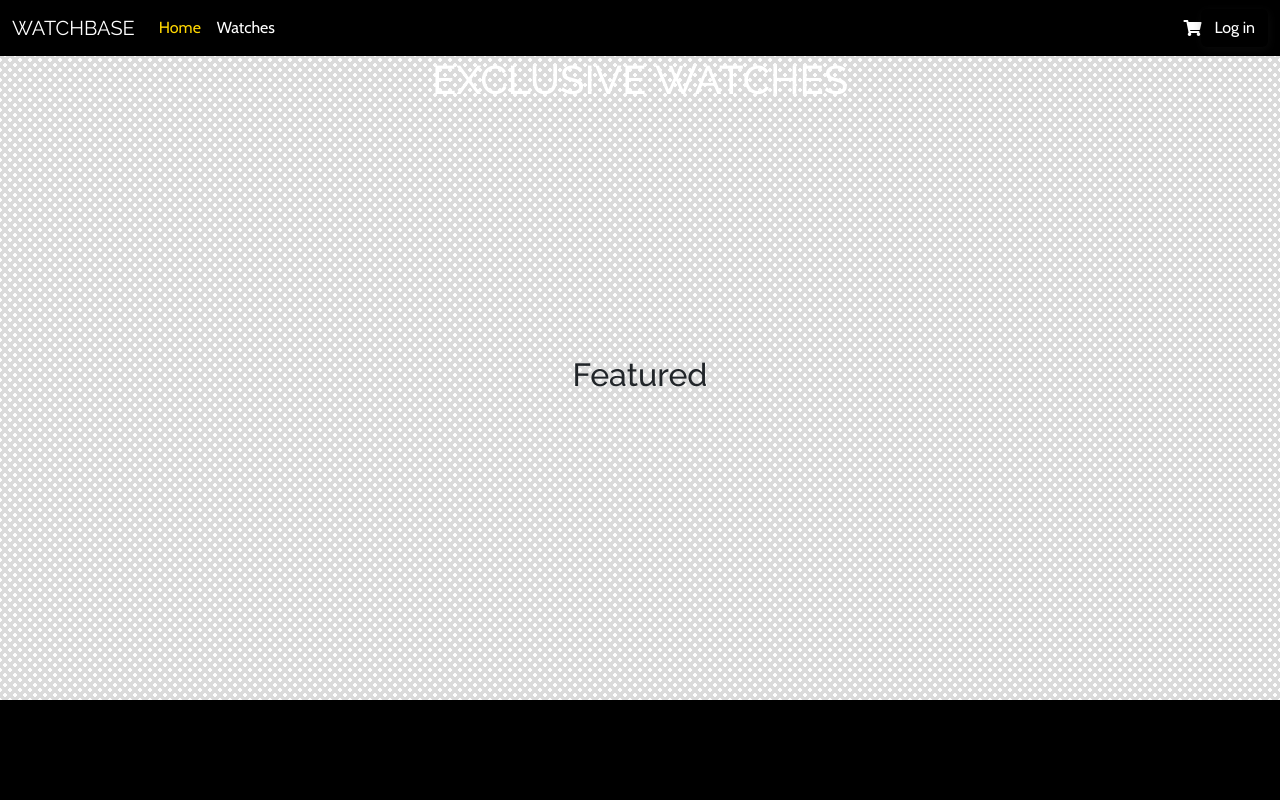
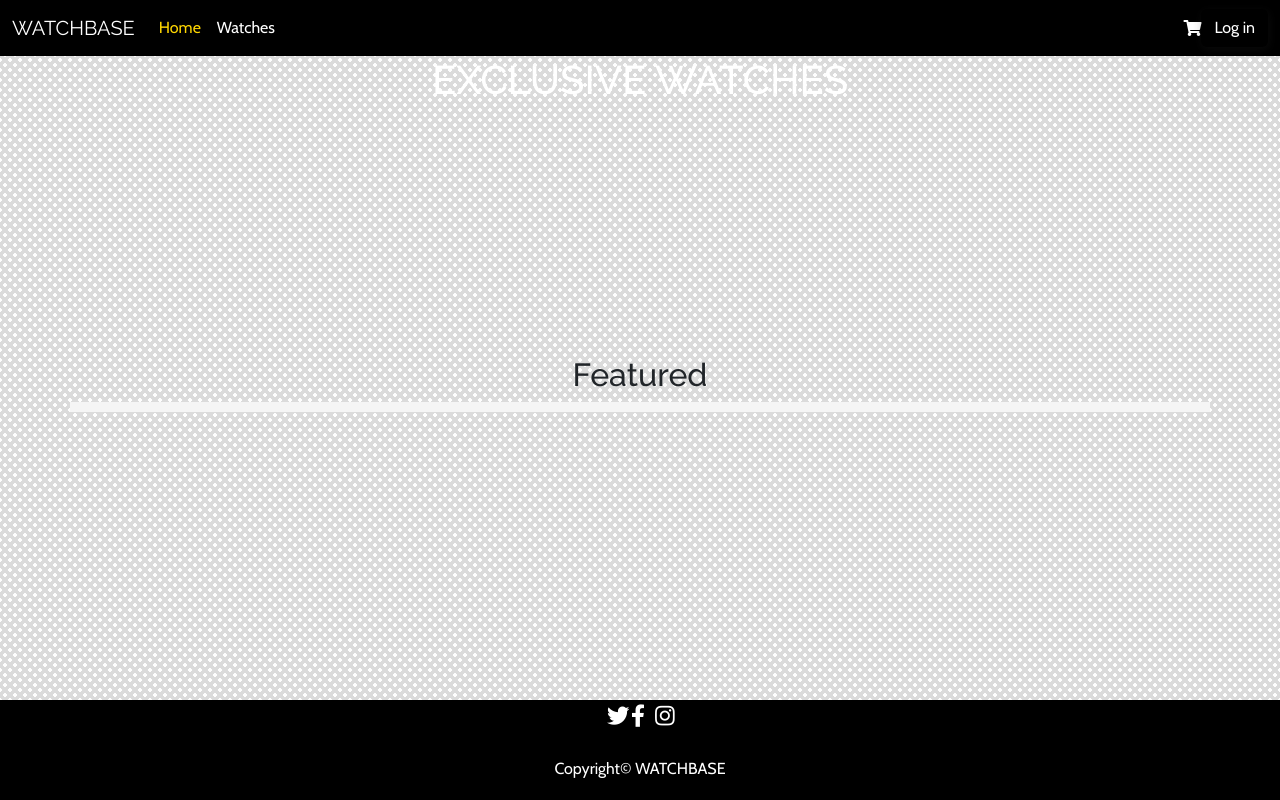
Before and after one commit to Lundkurt/semesterproject-2, a website with bundled scripts: page index.html in a window 1280 px wide. Built offline with nearby package versions, Linux system fonts and the light colour scheme; no server answers.

Commit message:
smaller fixes, footer

```diff
--- a/index.html
+++ b/index.html
@@ -27,7 +27,14 @@
         </div>
       </div>
     </div>
-    <footer></footer>
+    <footer>
+      <div class="footer-icons row row-cols-5">
+        <i class="fab fa-twitter"></i>
+        <i class="fab fa-facebook-f"></i>
+        <i class="fab fa-instagram"></i>
+      </div>
+      <p class="copyright">Copyright&copy; WATCHBASE </p>
+    </footer>
     <script src="https://cdn.jsdelivr.net/npm/bootstrap@5.2.1/dist/js/bootstrap.bundle.min.js" integrity="sha384-u1OknCvxWvY5kfmNBILK2hRnQC3Pr17a+RTT6rIHI7NnikvbZlHgTPOOmMi466C8" crossorigin="anonymous"></script>
     <script src="js/index.js" type="module"></script>
 </body>
--- a/js/components/createCartItems.js
+++ b/js/components/createCartItems.js
@@ -28,7 +28,7 @@
   title.classList.add("lead", "fw-normal", "mb-2");
   trash.classList.add("fas", "fa-trash", "fa-lg");
   divTrash.classList.add("col-md-1", "col-lg-1", "col-xl-1", "text-end");
-  link.classList.add("col-md-3", "col-lg-2", "col-xl-2", "offset-lg-1");
+  link.classList.add("offset-lg-1", "btn-light", "btn");
   priceDiv.classList.add("col-md-3", "col-lg-2", "col-xl-2", "offset-lg-1");
 
   trash.dataset.id = resource.id;
@@ -55,7 +55,7 @@
   title.innerText = resource.title;
   price.innerText = "$" + resource.price;
   link.href = "/details.html?id=" + resource.id;
-  link.innerText = "Watch";
+  link.innerText = "View details";
   image.src = resource.image;
 
   return cartCard;
--- a/js/components/productCard.js
+++ b/js/components/productCard.js
@@ -36,7 +36,7 @@
   );
   link.classList.add("btn", "btn-primary");
   cardBody.classList.add("card-body");
-  edit.classList.add("edit-btn", "btn", "btn-info");
+  edit.classList.add("edit-btn", "btn");
 
   cart.classList.add("fa", iconClass);
   cart.dataset.id = resource.id;
--- a/sass/partials/_layout.scss
+++ b/sass/partials/_layout.scss
@@ -47,6 +47,25 @@
   color: white;
   flex-shrink: 0;
   height: 100px;
+}
+
+.footer-icons {
+  width: 90px;
+  margin: auto;
+  padding-top: 5px;
+}
+
+.container {
+  padding: 5px;
+}
+
+.footer-icons i {
+  font-size: 1.4rem;
+}
+
+.copyright {
+  text-align: center;
+  margin: 30px;
 }
 
 .active {
```
Also changed, not shown: css/style.css, 1 other file.
